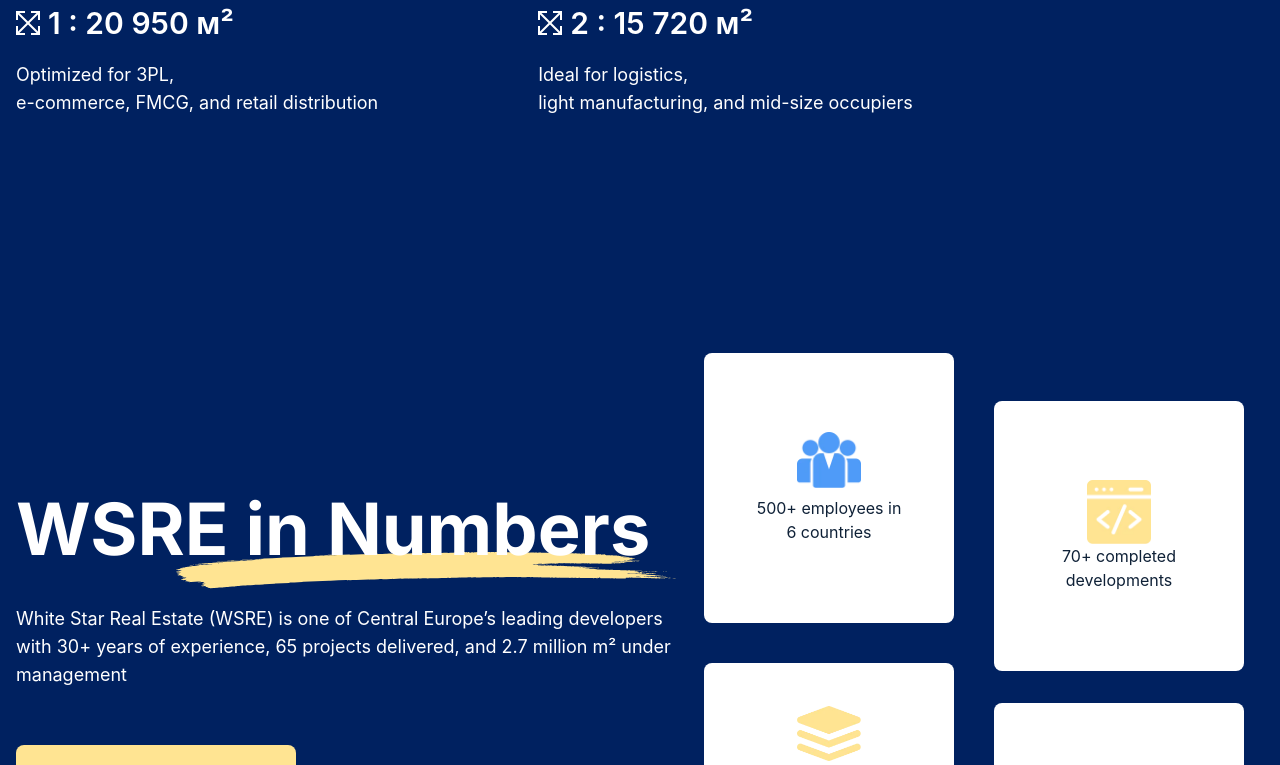
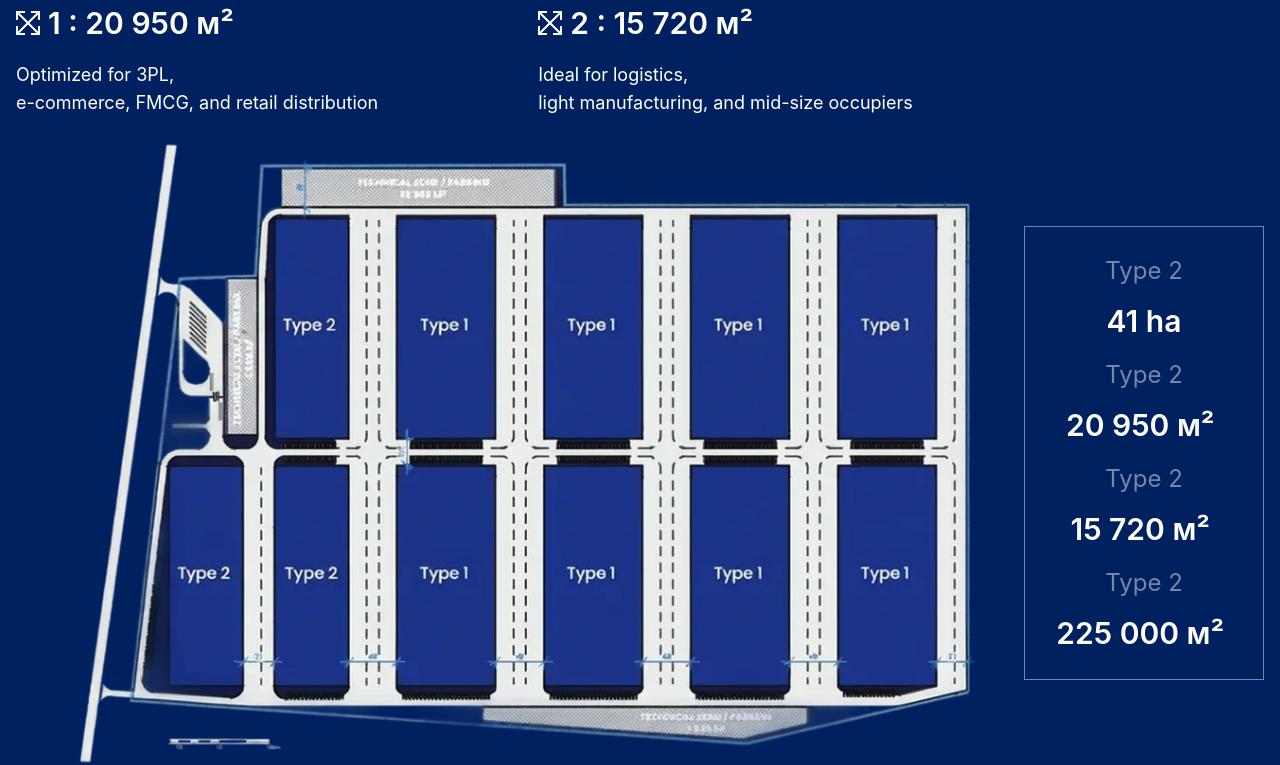
Before and after one commit to Akirienko/whiteStar, a Nuxt app: page / in a window 1280 px wide. Shown: the part 4689-5454 px from the top of the page. Built offline with nearby package versions, Linux system fonts and the light colour scheme; a web font is replaced by a local one.

Commit message:
added flors plan

```diff
--- a/components/Header.vue
+++ b/components/Header.vue
@@ -8,7 +8,7 @@
   { key: 'sitePlan', href: '#sitePlan' },
   { key: 'specifications', href: '#specifications' },
   { key: 'whyWSRE', href: '#whyWsre' },
-  { key: 'forTenants', href: '#forTenants' },
+  // { key: 'forTenants', href: '#forTenants' },
 ]
 
 const toggleMenu = () => {
--- a/components/Sections/Warehouse.vue
+++ b/components/Sections/Warehouse.vue
@@ -37,6 +37,31 @@
           <p class="text-sm lg:text-lg">{{ t('warehouse.type2Desk2') }}</p>
         </div>
       </div>
+      <div class="hidden lg:flex items-center">
+        <div class="max-w-[1023px] mr-10">
+          <img src="/image/wrehouse.webp" alt="werehouse">
+        </div>
+        <div class="">
+          <div class="border border-[#ECECEC]/50 p-7 text-center w-[240px] flex flex-col gap-5">
+            <div class="">
+              <p class="text-2xl text-[#ECECEC] opacity-50 mb-4">Type 2</p>
+              <p class="text-3xl text-white font-semibold">41 ha</p>
+            </div>
+            <div class="">
+              <p class="text-2xl text-[#ECECEC] opacity-50 mb-4">Type 2</p>
+              <p class="text-3xl text-white font-semibold">20 950 м²  </p>
+            </div>
+            <div class="">
+              <p class="text-2xl text-[#ECECEC] opacity-50 mb-4">Type 2</p>
+              <p class="text-3xl text-white font-semibold">15 720 м² </p>
+            </div>
+            <div class="">
+              <p class="text-2xl text-[#ECECEC] opacity-50 mb-4">Type 2</p>
+              <p class="text-3xl text-white font-semibold">225 000 м² </p>
+            </div>
+          </div>
+        </div>
+      </div>
       <!-- <div class="flex justify-center lg:justify-end mt-14">
         <Button
           :text="t('warehouse.button')"
```
Also changed, not shown: public/image/wrehouse.webp (added).
